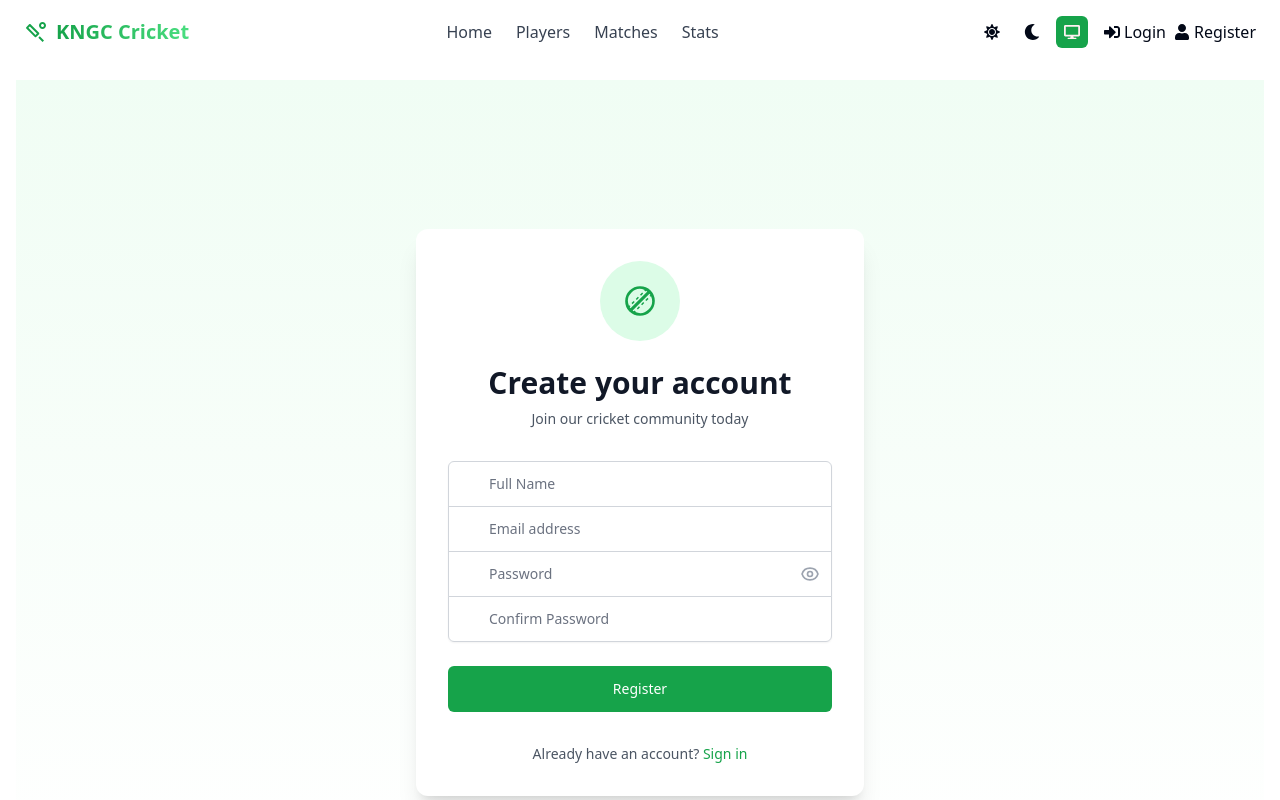
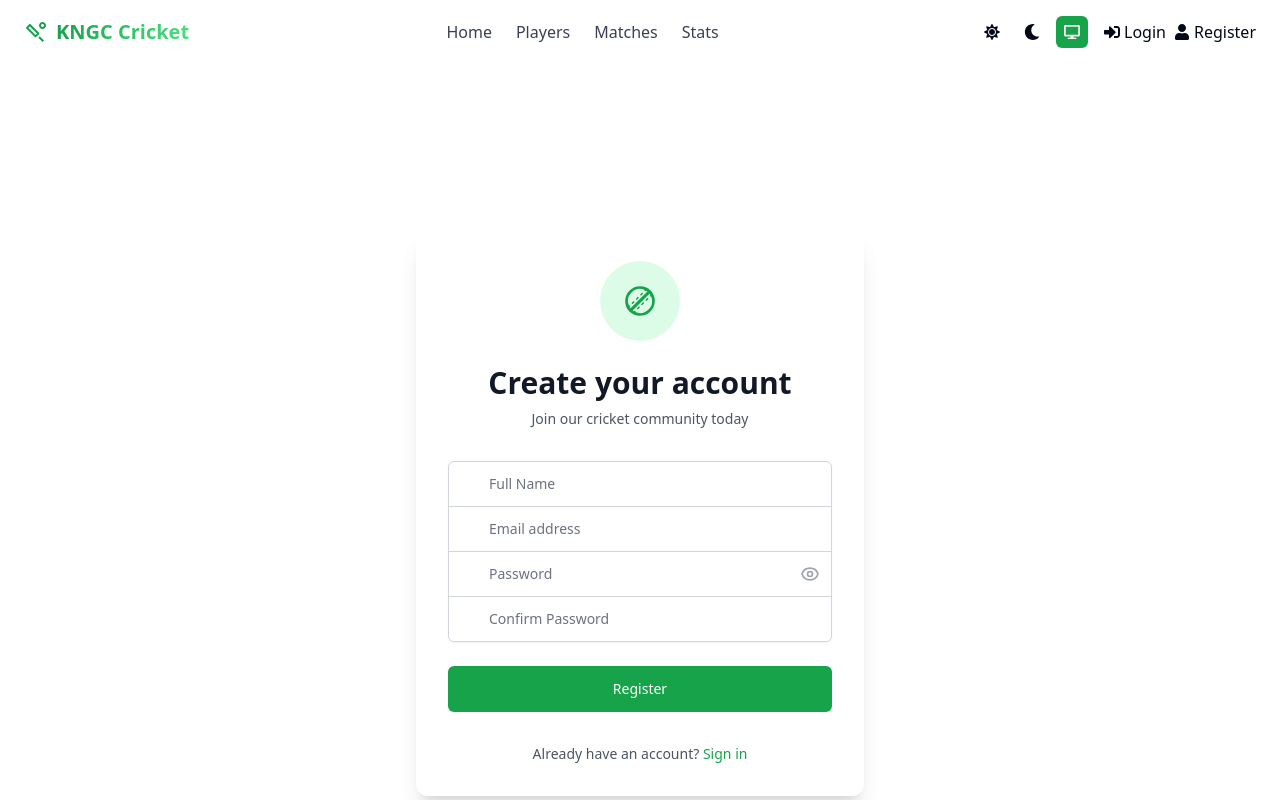
Before and after one commit to rayhanbeg/CricketTeam, a React (Vite) app in the folder frontend/: page /register in a window 1280 px wide. Shown: the top 800 px of the page. Built offline with nearby package versions, Linux system fonts and the light colour scheme; some icons are missing.

Commit message:
register page bg color change

```diff
--- a/frontend/src/components/admin/MatchForm.jsx
+++ b/frontend/src/components/admin/MatchForm.jsx
@@ -1,4 +1,4 @@
-"use client"
+
 
 import { useState, useEffect } from "react"
 import { useDispatch, useSelector } from "react-redux"
--- a/frontend/src/components/admin/PlayerForm.jsx
+++ b/frontend/src/components/admin/PlayerForm.jsx
@@ -1,4 +1,4 @@
-"use client"
+
 
 import { useState, useEffect } from "react"
 import { useDispatch, useSelector } from "react-redux"
--- a/frontend/src/pages/Login.jsx
+++ b/frontend/src/pages/Login.jsx
@@ -1,4 +1,4 @@
-"use client"
+
 
 import { useState, useEffect } from "react"
 import { useNavigate, Link, useLocation } from "react-router-dom"
--- a/frontend/src/pages/Matches.jsx
+++ b/frontend/src/pages/Matches.jsx
@@ -1,4 +1,4 @@
-"use client"
+
 
 import { useEffect, useState } from "react"
 import { useSelector, useDispatch } from "react-redux"
--- a/frontend/src/pages/Register.jsx
+++ b/frontend/src/pages/Register.jsx
@@ -1,4 +1,4 @@
-"use client"
+
 
 import { useState, useEffect } from "react"
 import { useNavigate, Link } from "react-router-dom"
@@ -142,7 +142,7 @@
   }
 
   return (
-    <div className="min-h-screen flex items-center justify-center px-4 sm:px-6 lg:px-8 bg-gradient-to-b from-green-50 to-white dark:from-gray-900 dark:to-gray-800 pt-16">
+    <div className="min-h-screen flex items-center justify-center px-4 sm:px-6 lg:px-8 bg-white dark:bg-[#020817] pt-16">
       <motion.div
         className="max-w-md w-full space-y-8 bg-white dark:bg-gray-800 p-8 rounded-xl shadow-xl"
         variants={containerVariants}
```
